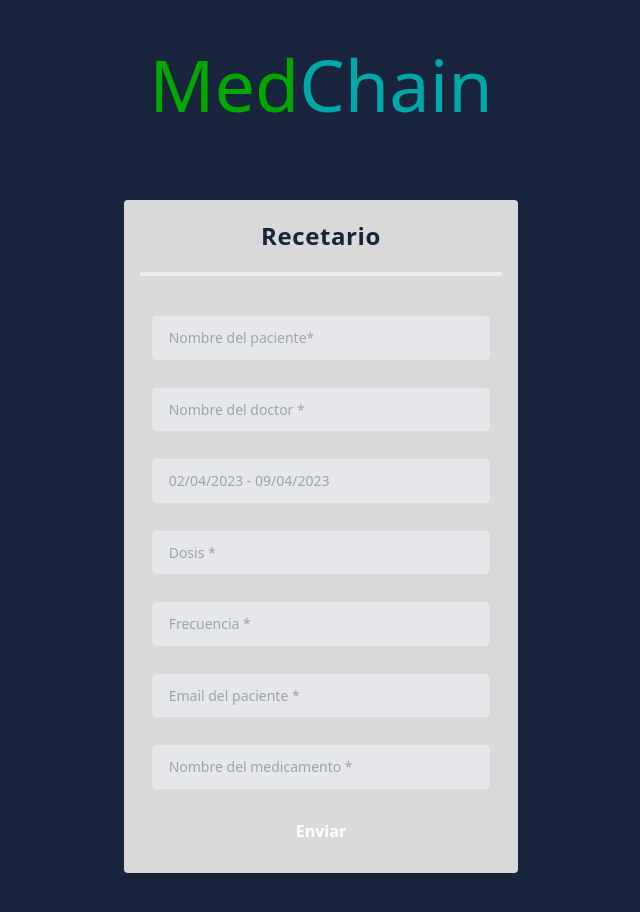
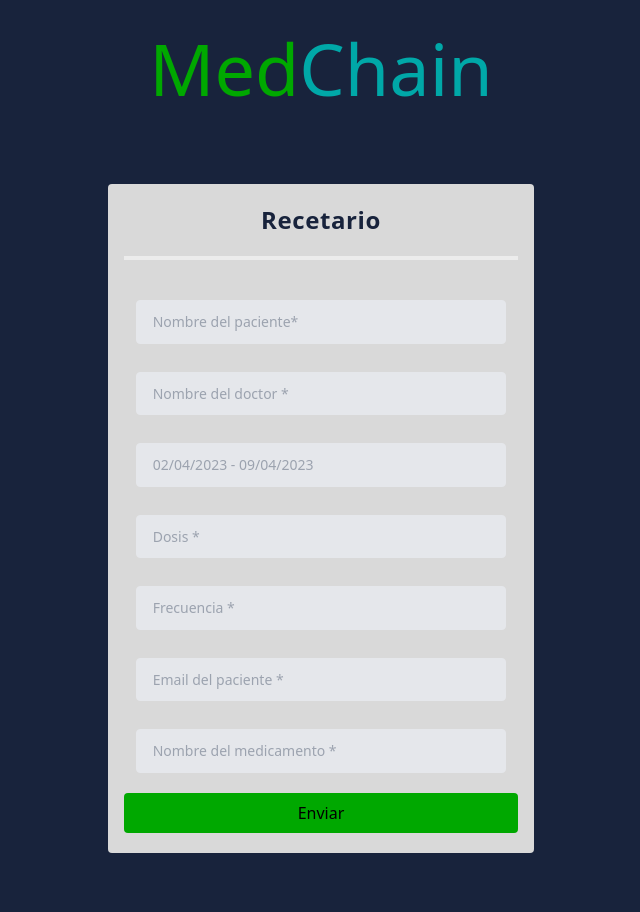
Before and after one commit to MartinCanolik/MedChain, a React (Create React App) app: page /form in a window 1280 px wide. Shown: the top 912 px of the page, without its empty margins (319-959 px from the left). Built offline with nearby package versions, Linux system fonts and the light colour scheme.

Commit message:
cambios boton del form

```diff
--- a/src/App.css
+++ b/src/App.css
@@ -1,4 +1,4 @@
 body {
 	background-color: #18233C;
-	padding: 3em;
+	padding-top: 2em;
 }
--- a/src/components/form_med.jsx
+++ b/src/components/form_med.jsx
@@ -263,7 +263,8 @@ const Form_med = () => {
 							<button
 								type='submit'
 								// disabled={isSubmitting}
-								className='bg-brown hover:bg-nav text-white font-bold  py-2 px-4 mb-5 rounded border-2 border-transparent focus:outline-none focus:shadow-outline hover:text-green-800 hover:border-green-800  disabled:opacity-5'>
+								// className='bg-med hover:bg-nav text-white font-bold  py-2 px-4 mb-5 rounded hover:border-green-800'>
+								className="rounded text-l bg-med w-full p-3 py-2 px-4 mb-5 hover:bg-lime-500">
 								Enviar
 							</button>
 						</div>
```
